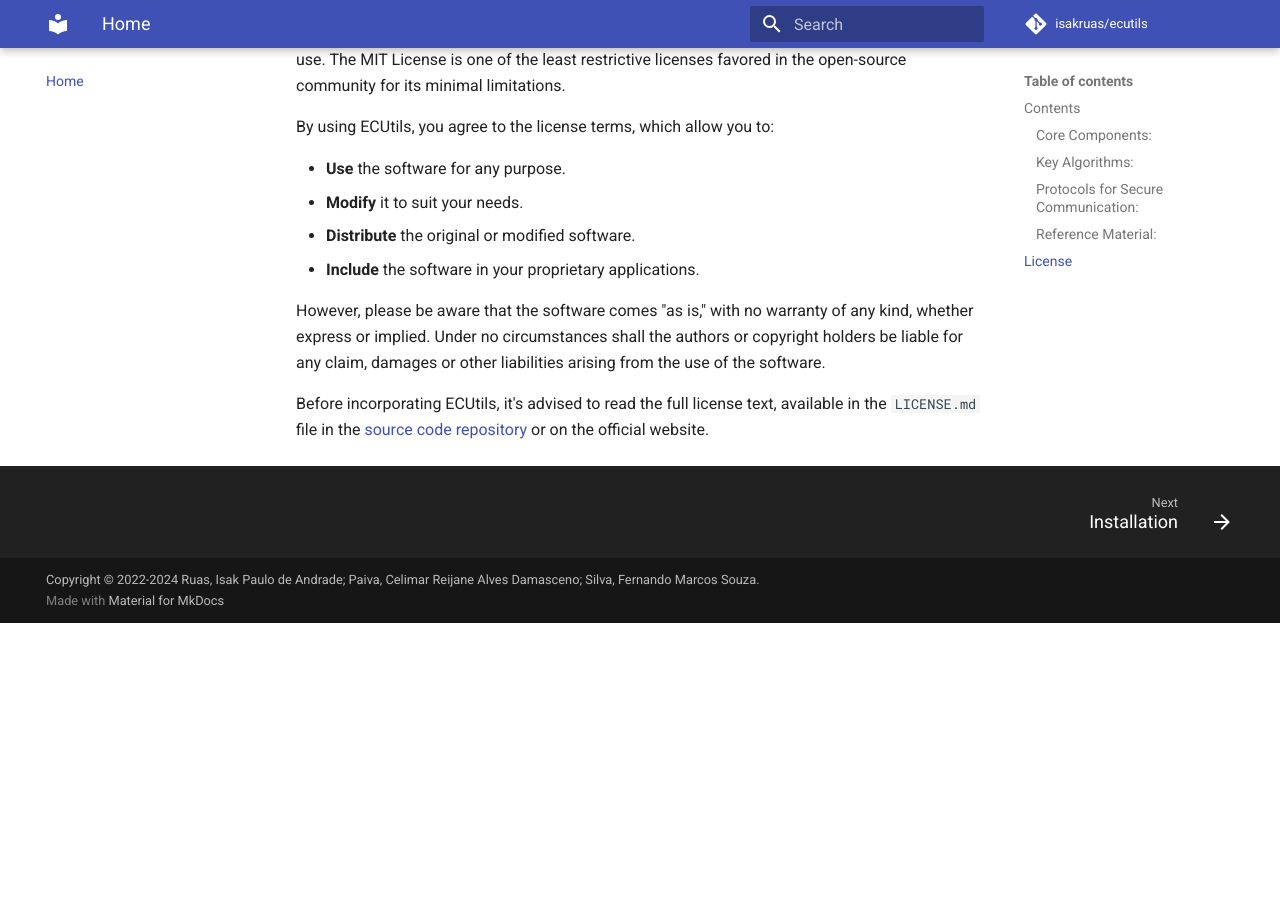
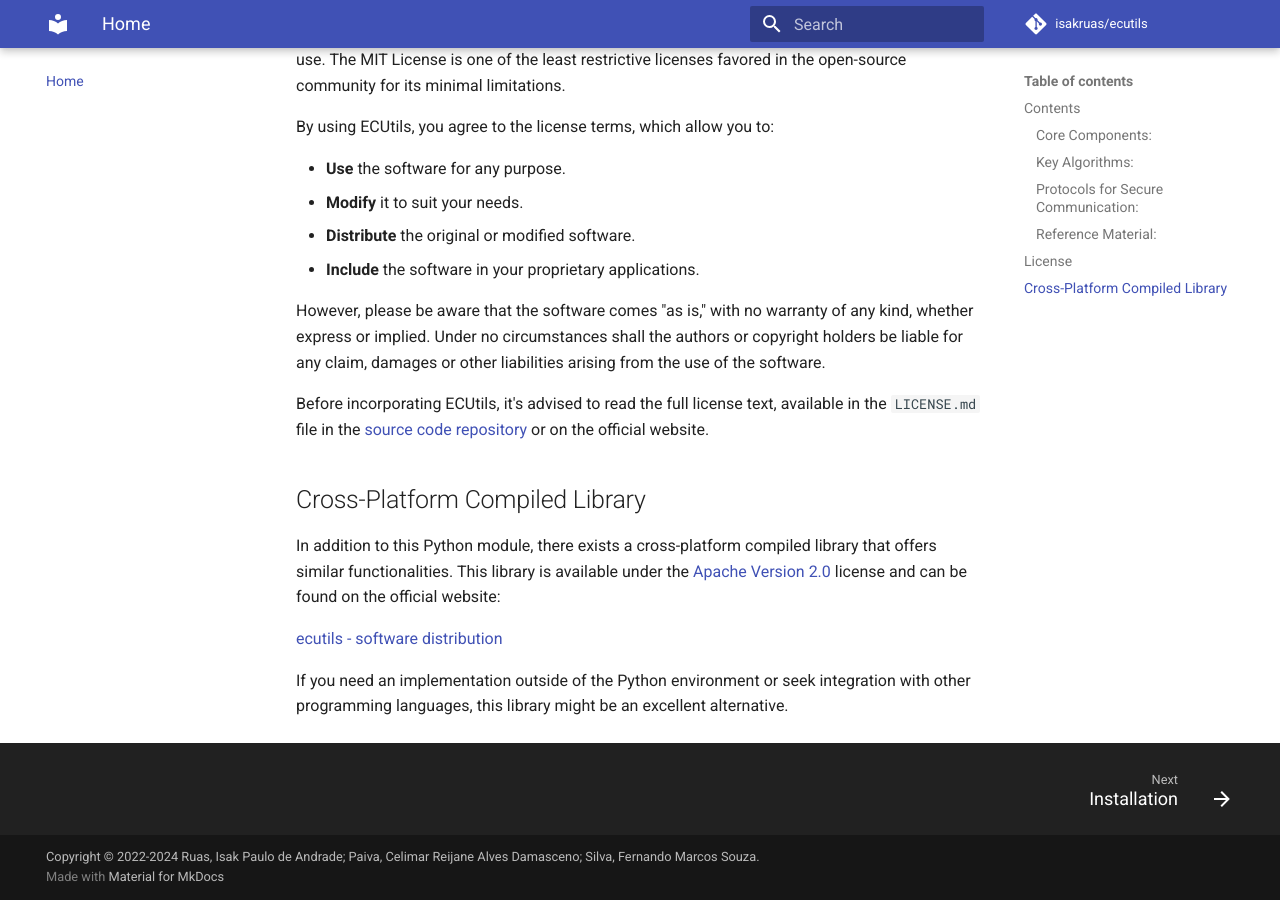
Before and after one commit to isakruas/ecutils, an MkDocs documentation site: the page built from docs/index.md, in a window 1280 px wide and 900 px high, scrolled down 1775 px. Built offline with MkDocs 1.6.1 and Material for MkDocs 9.7.7, drawn with Linux system fonts in a browser that asks for light colours; comment, search, counter and statistics services are not loaded; before the commit the page ends 2398 px from its top, so only the background shows below that.

Commit message:
expand-documentation

```diff
--- a/docs/index.md
+++ b/docs/index.md
@@ -48,3 +48,11 @@ By using ECUtils, you agree to the license terms, which allow you to:
 However, please be aware that the software comes "as is," with no warranty of any kind, whether express or implied. Under no circumstances shall the authors or copyright holders be liable for any claim, damages or other liabilities arising from the use of the software.
 
 Before incorporating ECUtils, it's advised to read the full license text, available in the `LICENSE.md` file in the [source code repository](https://github.com/isakruas/ecutils/blob/master/LICENSE.md) or on the official website.
+
+## Cross-Platform Compiled Library
+
+In addition to this Python module, there exists a cross-platform compiled library that offers similar functionalities. This library is available under the [Apache Version 2.0](https://www.apache.org/licenses/LICENSE-2.0) license and can be found on the official website:
+
+[ecutils - software distribution](https://d3llw48k0uhrwl.cloudfront.net/)
+
+If you need an implementation outside of the Python environment or seek integration with other programming languages, this library might be an excellent alternative.
```
Also changed, not shown: README.md (+8 -0 lines).
